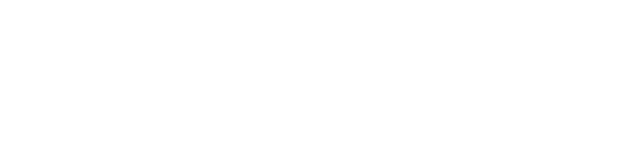
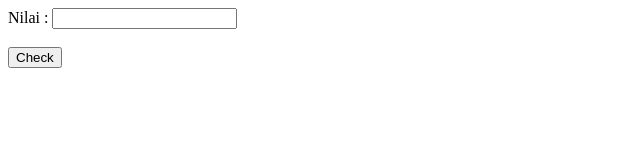
Before and after one commit to wisnuadaow/mod1_kel13, a plain HTML site: page index.html in a window 1280 px wide. Shown: the whole page, without its empty margins (0-640 px from the left). Drawn offline with Linux system fonts and the light colour scheme.

Commit message:
Add files via upload
tambahan form input

```diff
--- a/index.html
+++ b/index.html
@@ -1,11 +1,14 @@
 <!DOCTYPE html>
 <head>
+  <script type="text/javascript" src="./script.js"></script>
     <title>
       Tugas Modul 1
     </title>
 </head>
 <body>
-
-    <script src="./script.js">
-    </script>
+  <form action=>
+    <label for="nilai">Nilai :</label>
+    <input type="text" id="nilai" name="nilai"><br><br>
+    <button type="button" onclick="document.write()">Check</button>
+  </form>
 </body>
```
